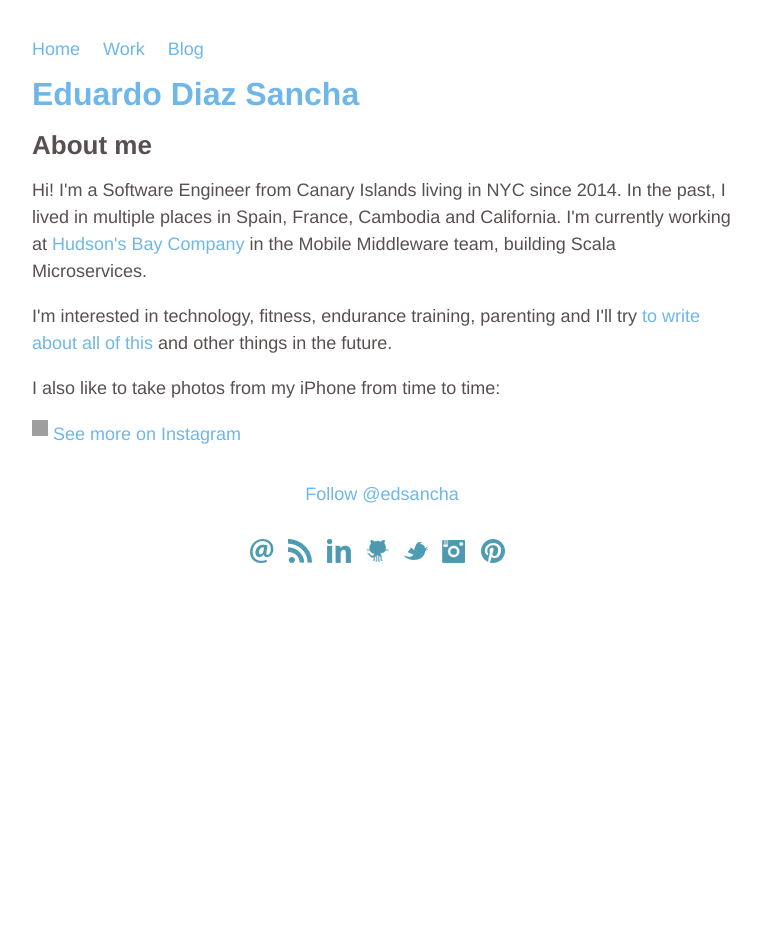
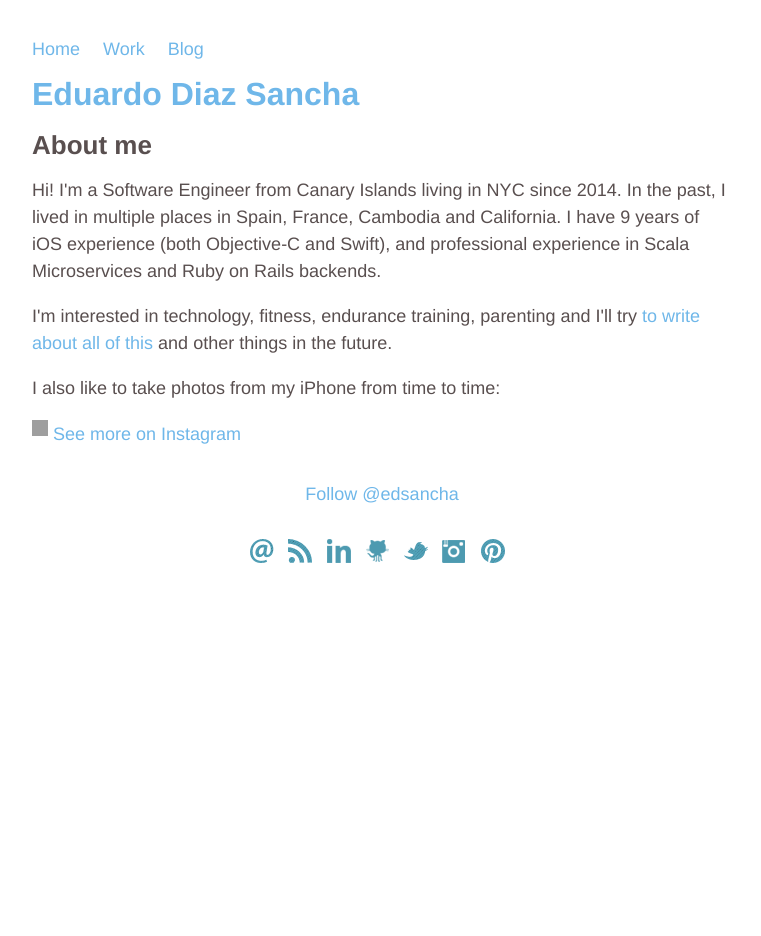
Before and after one commit to EdSancha/edsancha.github.io, a Jekyll site: the page built from index.html, in a window 1280 px wide. Shown: the whole page, without its empty margins (258-1019 px from the left). Built offline with Jekyll 4.4.1, drawn with Linux system fonts in a browser that asks for light colours; comment, search, counter and statistics services are not loaded; grey boxes are pictures that could not be loaded.

Commit message:
Update index.html

```diff
--- a/index.html
+++ b/index.html
@@ -10,7 +10,7 @@ title: Eduardo Diaz Sancha - Home
   <h2>About me</h2>
 
     <p>
-      Hi! I'm a Software Engineer from Canary Islands living in NYC since 2014. In the past, I lived in multiple places in Spain, France, Cambodia and California. I'm currently working at <a href="http://www.hbc.com" rel="external nofollow" target="_blank">Hudson's Bay Company</a> in the Mobile Middleware team, building Scala Microservices.
+      Hi! I'm a Software Engineer from Canary Islands living in NYC since 2014. In the past, I lived in multiple places in Spain, France, Cambodia and California. I have 9 years of iOS experience (both Objective-C and Swift), and professional experience in Scala Microservices and Ruby on Rails backends.
     </p>
 
     <p>
```
